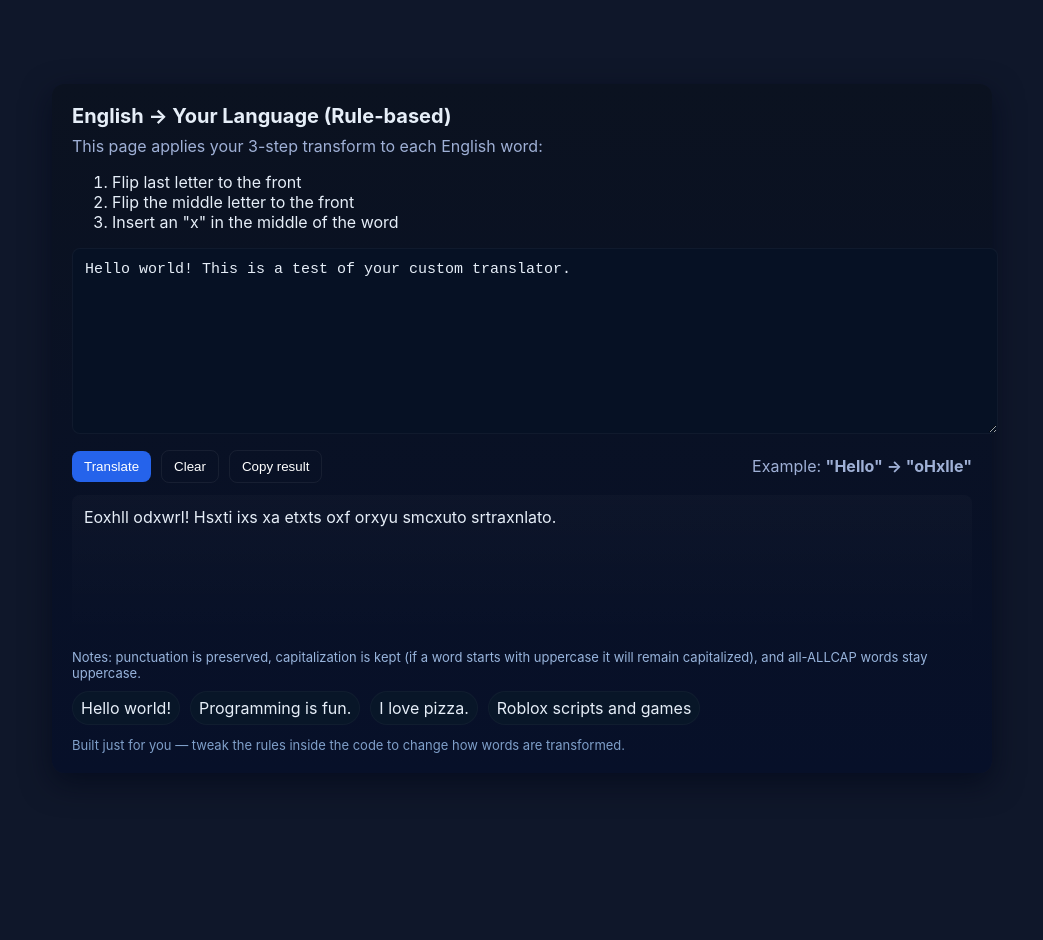
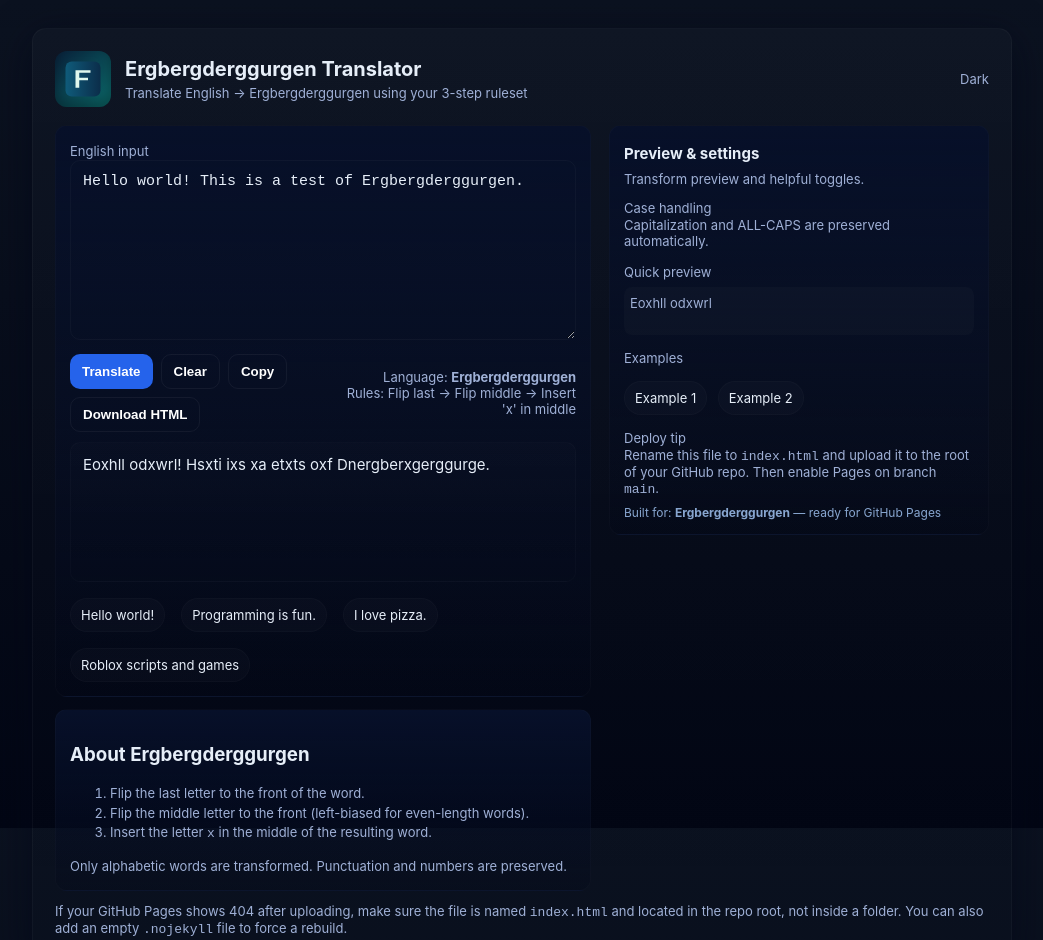
Before and after one commit to barthalamewlpeepee-netizen/translator, a plain HTML site: page index.html in a window 1280 px wide. Shown: the whole page, without its empty margins (118-1161 px from the left). Before the commit the page ends 856 px from the top, so only its background shows below. Drawn offline with Linux system fonts and the light colour scheme.

Commit message:
Update index.html

```diff
--- a/index.html
+++ b/index.html
@@ -3,68 +3,165 @@
 <head>
   <meta charset="utf-8" />
   <meta name="viewport" content="width=device-width,initial-scale=1" />
-  <title>English → Your Language — Quick Translator</title>
+  <title>Ergbergderggurgen Translator</title>
+  <meta name="description" content="Translate English to Ergbergderggurgen using a simple 3-step rule set." />
   <style>
-    :root{font-family:Inter, system-ui, -apple-system, 'Segoe UI', Roboto, 'Helvetica Neue', Arial;}
-    body{display:flex;min-height:100vh;align-items:center;justify-content:center;background:#0f172a;color:#e6eef8;margin:0;padding:28px}
-    .card{width:900px;max-width:95vw;background:linear-gradient(180deg,#0b1220, #071029);padding:20px;border-radius:12px;box-shadow:0 10px 30px rgba(2,6,23,0.6)}
-    h1{margin:0 0 8px;font-size:20px}
-    p.small{margin:0 0 16px;color:#9fb0d6}
-    textarea{width:100%;min-height:160px;padding:12px;border-radius:8px;border:1px solid rgba(255,255,255,0.04);background:#061124;color:inherit;font-size:15px}
-    .row{display:flex;gap:10px;align-items:center;margin-top:12px}
-    button{background:#2563eb;border:none;padding:8px 12px;border-radius:8px;color:white;cursor:pointer}
-    button.secondary{background:transparent;border:1px solid rgba(255,255,255,0.06)}
-    .output{white-space:pre-wrap;padding:12px;margin-top:12px;border-radius:8px;background:linear-gradient(180deg,rgba(255,255,255,0.02),transparent);min-height:120px}
-    .hint{font-size:13px;color:#98b4dc;margin-top:10px}
-    .examples{display:flex;gap:10px;flex-wrap:wrap;margin-top:10px}
-    .chip{background:#081628;padding:6px 8px;border-radius:999px;border:1px solid rgba(255,255,255,0.03);cursor:pointer}
-    footer{margin-top:12px;color:#7f9fc9;font-size:13px}
+    :root{--bg:#0b1220;--card:#071029;--muted:#9fb0d6;--accent:#6ee7b7;--glass:rgba(255,255,255,0.03);--glass-2:rgba(255,255,255,0.02)}
+    *{box-sizing:border-box}
+    html,body{height:100%;margin:0;font-family:Inter,system-ui,-apple-system,Segoe UI,Roboto,'Helvetica Neue',Arial;color:#e6eef8;background:linear-gradient(180deg,var(--bg),#020614)}
+    .wrap{max-width:980px;margin:28px auto;padding:22px;border-radius:14px;background:linear-gradient(180deg,rgba(255,255,255,0.02),transparent);box-shadow:0 10px 40px rgba(2,6,23,0.6);border:1px solid var(--glass)}
+    header{display:flex;align-items:center;gap:14px}
+    .logo{width:56px;height:56px;display:grid;place-items:center;border-radius:12px;background:linear-gradient(135deg,#09203a,#0b6b6b);box-shadow:inset 0 -6px 12px rgba(0,0,0,0.3)}
+    .logo svg{width:40px;height:40px}
+    h1{font-size:20px;margin:0}
+    .sub{color:var(--muted);font-size:13px;margin-top:4px}
+
+    main{display:grid;grid-template-columns:1fr 380px;gap:18px;margin-top:18px}
+    @media (max-width:900px){main{grid-template-columns:1fr}}
+
+    .card{background:linear-gradient(180deg,var(--card),rgba(2,6,23,0.2));padding:14px;border-radius:12px;border:1px solid var(--glass-2)}
+    textarea{width:100%;min-height:180px;padding:12px;border-radius:10px;border:1px solid rgba(255,255,255,0.03);background:transparent;color:inherit;font-size:15px;resize:vertical}
+    .controls{display:flex;gap:10px;align-items:center;margin-top:10px}
+    .btn{background:#2563eb;border:none;color:white;padding:9px 12px;border-radius:10px;cursor:pointer;font-weight:600}
+    .btn.ghost{background:transparent;border:1px solid rgba(255,255,255,0.05)}
+    .actions{display:flex;gap:8px;flex-wrap:wrap}
+
+    .output{white-space:pre-wrap;padding:12px;border-radius:10px;min-height:140px;background:linear-gradient(180deg,rgba(255,255,255,0.01),transparent);font-size:15px;border:1px solid rgba(255,255,255,0.02);margin-top:10px}
+
+    .panel h3{margin:4px 0 8px;font-size:15px}
+    .muted{color:var(--muted);font-size:13px}
+    .chip{display:inline-block;padding:8px 10px;border-radius:999px;background:rgba(255,255,255,0.02);cursor:pointer;border:1px solid rgba(255,255,255,0.02);font-size:13px;margin:6px 6px 0 0}
+
+    .rule-list{font-size:13px;color:var(--muted);line-height:1.5}
+    footer{margin-top:12px;color:var(--muted);font-size:13px}
+
+    .toggles{margin-left:auto;display:flex;gap:8px;align-items:center}
+    .small{font-size:13px}
+
+    /* subtle animations */
+    .logo, .card, textarea, .btn{transition:transform .18s ease, box-shadow .18s ease}
+    .chip:hover{transform:translateY(-3px)}
+
+    .credit{font-size:12px;color:#88a6d0;margin-top:8px}
   </style>
 </head>
 <body>
+  <div class="wrap">
+    <header>
+      <div class="logo" aria-hidden="true">
+        <!-- simple mark: E inside a circle style -->
+        <svg viewBox="0 0 64 64" fill="none" xmlns="http://www.w3.org/2000/svg" role="img" aria-label="Ergbergderggurgen logo">
+          <rect x="4" y="4" width="56" height="56" rx="10" fill="url(#g)"/>
+          <defs>
+            <linearGradient id="g" x1="0" x2="1">
+              <stop offset="0" stop-color="#0f5b7a"/>
+              <stop offset="1" stop-color="#0b2d4a"/>
+            </linearGradient>
+          </defs>
+          <path d="M20 18h24v4H26v8h14v4H26v12H20V18z" fill="#dff8ee"/>
+        </svg>
+      </div>
+      <div>
+        <h1>Ergbergderggurgen Translator</h1>
+        <div class="sub">Translate English → Ergbergderggurgen using your 3-step ruleset</div>
+      </div>
+      <div class="toggles">
+        <div class="small muted">Dark</div>
+      </div>
+    </header>
+
+    <main>
+      <section>
         <div class="card">
-    <h1>English → Your Language (Rule-based)</h1>
-    <p class="small">This page applies your 3-step transform to each English word:
-      <ol>
-        <li>Flip last letter to the front</li>
-        <li>Flip the middle letter to the front</li>
-        <li>Insert an "x" in the middle of the word</li>
-      </ol>
-    </p>
+          <label for="input" class="muted">English input</label>
+          <textarea id="input" spellcheck="false">Hello world! This is a test of Ergbergderggurgen.</textarea>
 
-    <textarea id="input" placeholder="Enter English text here... e.g. Hello world!" spellcheck="false">Hello world! This is a test of your custom translator.</textarea>
-
-    <div class="row">
-      <button id="translate">Translate</button>
-      <button id="clear" class="secondary">Clear</button>
-      <button id="copy" class="secondary">Copy result</button>
-      <div style="margin-left:auto;color:#9fb0d6">Example: <strong>"Hello" → "oHxlle"</strong></div>
+          <div class="controls">
+            <div class="actions">
+              <button class="btn" id="translate">Translate</button>
+              <button class="btn ghost" id="clear">Clear</button>
+              <button class="btn ghost" id="copy">Copy</button>
+              <button class="btn ghost" id="download">Download HTML</button>
+            </div>
+            <div style="margin-left:auto;text-align:right">
+              <div class="muted small">Language: <strong>Ergbergderggurgen</strong></div>
+              <div class="muted small">Rules: Flip last → Flip middle → Insert 'x' in middle</div>
+            </div>
           </div>
 
           <div class="output" id="output" aria-live="polite"></div>
 
-    <div class="hint">Notes: punctuation is preserved, capitalization is kept (if a word starts with uppercase it will remain capitalized), and all-ALLCAP words stay uppercase.</div>
-
-    <div class="examples">
-      <div class="chip" data-text="Hello world!">Hello world!</div>
-      <div class="chip" data-text="Programming is fun.">Programming is fun.</div>
-      <div class="chip" data-text="I love pizza.">I love pizza.</div>
-      <div class="chip" data-text="Roblox scripts and games">Roblox scripts and games</div>
+          <div style="display:flex;gap:10px;align-items:center;flex-wrap:wrap;margin-top:10px">
+            <div class="chip" data-example="Hello world!">Hello world!</div>
+            <div class="chip" data-example="Programming is fun.">Programming is fun.</div>
+            <div class="chip" data-example="I love pizza.">I love pizza.</div>
+            <div class="chip" data-example="Roblox scripts and games">Roblox scripts and games</div>
           </div>
 
-    <footer>Built just for you — tweak the rules inside the code to change how words are transformed.</footer>
+        </div>
+
+        <div class="card" style="margin-top:12px">
+          <h3>About Ergbergderggurgen</h3>
+          <div class="rule-list">
+            <ol>
+              <li>Flip the last letter to the front of the word.</li>
+              <li>Flip the middle letter to the front (left-biased for even-length words).</li>
+              <li>Insert the letter <code>x</code> in the middle of the resulting word.</li>
+            </ol>
+            <div class="muted">Only alphabetic words are transformed. Punctuation and numbers are preserved.</div>
+          </div>
+        </div>
+
+      </section>
+
+      <aside>
+        <div class="card panel">
+          <h3>Preview & settings</h3>
+          <div class="muted">Transform preview and helpful toggles.</div>
+
+          <div style="margin-top:10px">
+            <label class="muted small">Case handling</label>
+            <div class="muted small">Capitalization and ALL-CAPS are preserved automatically.</div>
+          </div>
+
+          <div style="margin-top:12px">
+            <label class="muted small">Quick preview</label>
+            <div id="mini" class="muted" style="padding:8px 6px;margin-top:6px;background:rgba(255,255,255,0.02);border-radius:8px;min-height:48px"></div>
+          </div>
+
+          <div style="margin-top:12px">
+            <label class="muted small">Examples</label>
+            <div style="margin-top:8px">
+              <div class="chip" id="ex1">Example 1</div>
+              <div class="chip" id="ex2">Example 2</div>
+            </div>
+          </div>
+
+          <div style="margin-top:12px">
+            <label class="muted small">Deploy tip</label>
+            <div class="muted small">Rename this file to <code>index.html</code> and upload it to the root of your GitHub repo. Then enable Pages on branch <code>main</code>.</div>
+          </div>
+
+          <div class="credit">Built for: <strong>Ergbergderggurgen</strong> — ready for GitHub Pages</div>
+        </div>
+
+      </aside>
+    </main>
+
+    <footer>
+      <div class="muted small">If your GitHub Pages shows 404 after uploading, make sure the file is named <code>index.html</code> and located in the repo root, not inside a folder. You can also add an empty <code>.nojekyll</code> file to force a rebuild.</div>
+    </footer>
   </div>
 
 <script>
-    // Transform a single word using the 3 steps described by the user.
+  // ------- Core transform logic -------
   function transformSingleWord(original) {
-      if (original.length === 0) return original;
+    if (!original || original.length === 0) return original;
 
-      // Helper: detect casing styles
     const isAllUpper = original === original.toUpperCase();
     const isCapitalized = original[0] === original[0].toUpperCase() && !isAllUpper;
 
-      // operate on lowercased letters to make steps deterministic, then restore case
+    // operate on letters only
     let w = original.toLowerCase();
 
     // Step 1: flip last letter to front
@@ -72,58 +169,70 @@
       w = w[w.length - 1] + w.slice(0, -1);
     }
 
-      // Step 2: flip middle letter to front
+    // Step 2: flip middle letter to front (left-biased)
     if (w.length >= 2) {
-        const mid = Math.floor(w.length / 2); // left-biased for even lengths
+      const mid = Math.floor(w.length / 2);
       const midChar = w[mid];
       w = midChar + w.slice(0, mid) + w.slice(mid + 1);
     }
 
-      // Step 3: add 'x' in the middle
+    // Step 3: insert 'x' in the middle
     const insertAt = Math.floor(w.length / 2);
     w = w.slice(0, insertAt) + 'x' + w.slice(insertAt);
 
-      // restore capitalization
+    // restore casing
     if (isAllUpper) {
       w = w.toUpperCase();
     } else if (isCapitalized) {
       w = w[0].toUpperCase() + w.slice(1);
     }
-
     return w;
   }
 
-    // Main translator: replaces alphabetic words while preserving punctuation and spaces
+  // translate text while preserving punctuation and numbers
   function translateText(text) {
-      // Use regex to find word tokens (letters only). This leaves punctuation and numbers alone.
-      return text.replace(/\b([A-Za-z]+)\b/g, (match) => transformSingleWord(match));
+    return text.replace(/\b([A-Za-z]+)\b/g, (m) => transformSingleWord(m));
   }
 
-    // UI wiring
+  // ------- UI wiring -------
   const inputEl = document.getElementById('input');
   const outputEl = document.getElementById('output');
-    document.getElementById('translate').addEventListener('click', () => {
+  const mini = document.getElementById('mini');
+
+  function render() {
     outputEl.textContent = translateText(inputEl.value);
-    });
-    document.getElementById('clear').addEventListener('click', () => { inputEl.value = ''; outputEl.textContent = ''; });
+    // mini preview: first sentence transformed
+    const first = (inputEl.value || '').split(/[.!?]\s/)[0] || '';
+    mini.textContent = first ? translateText(first) : 'Type anything to preview';
+  }
+
+  document.getElementById('translate').addEventListener('click', render);
+  document.getElementById('clear').addEventListener('click', () => { inputEl.value = ''; render(); });
 
   document.getElementById('copy').addEventListener('click', async () => {
-      try {
-        await navigator.clipboard.writeText(outputEl.textContent);
-        alert('Result copied to clipboard');
-      } catch (e) {
-        alert('Copy failed — select and copy manually');
-      }
+    try { await navigator.clipboard.writeText(outputEl.textContent); alert('Copied to clipboard'); } catch (e) { alert('Copy failed — select and copy manually'); }
+  });
+
+  // download current page as HTML (single-file)
+  document.getElementById('download').addEventListener('click', () => {
+    const html = document.documentElement.outerHTML;
+    const blob = new Blob([html], {type:'text/html'});
+    const url = URL.createObjectURL(blob);
+    const a = document.createElement('a');
+    a.href = url; a.download = 'index.html'; document.body.appendChild(a); a.click(); a.remove(); URL.revokeObjectURL(url);
   });
 
   // example chips
-    document.querySelectorAll('.chip').forEach(el => el.addEventListener('click', () => {
-      inputEl.value = el.dataset.text;
-      outputEl.textContent = translateText(inputEl.value);
-    }));
+  document.querySelectorAll('.chip[data-example]').forEach(el => el.addEventListener('click', () => { inputEl.value = el.dataset.example; render(); }));
+
+  document.getElementById('ex1').addEventListener('click', () => { inputEl.value='Hello world!'; render(); });
+  document.getElementById('ex2').addEventListener('click', () => { inputEl.value='Programming is fun.'; render(); });
+
+  // live typing
+  inputEl.addEventListener('input', () => { render(); });
 
   // initial render
-    outputEl.textContent = translateText(inputEl.value);
+  render();
 </script>
 </body>
 </html>
```
Lines whose indentation alone changed are shown as unchanged.
